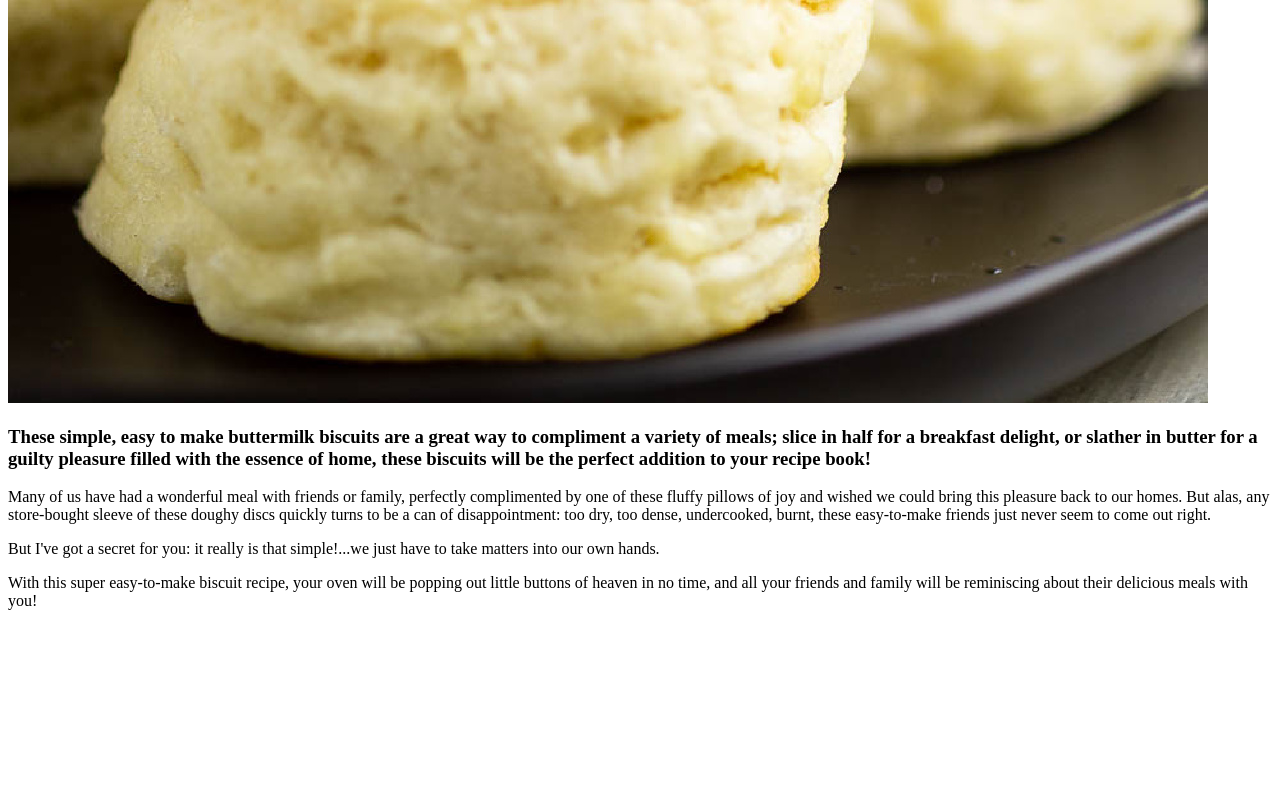
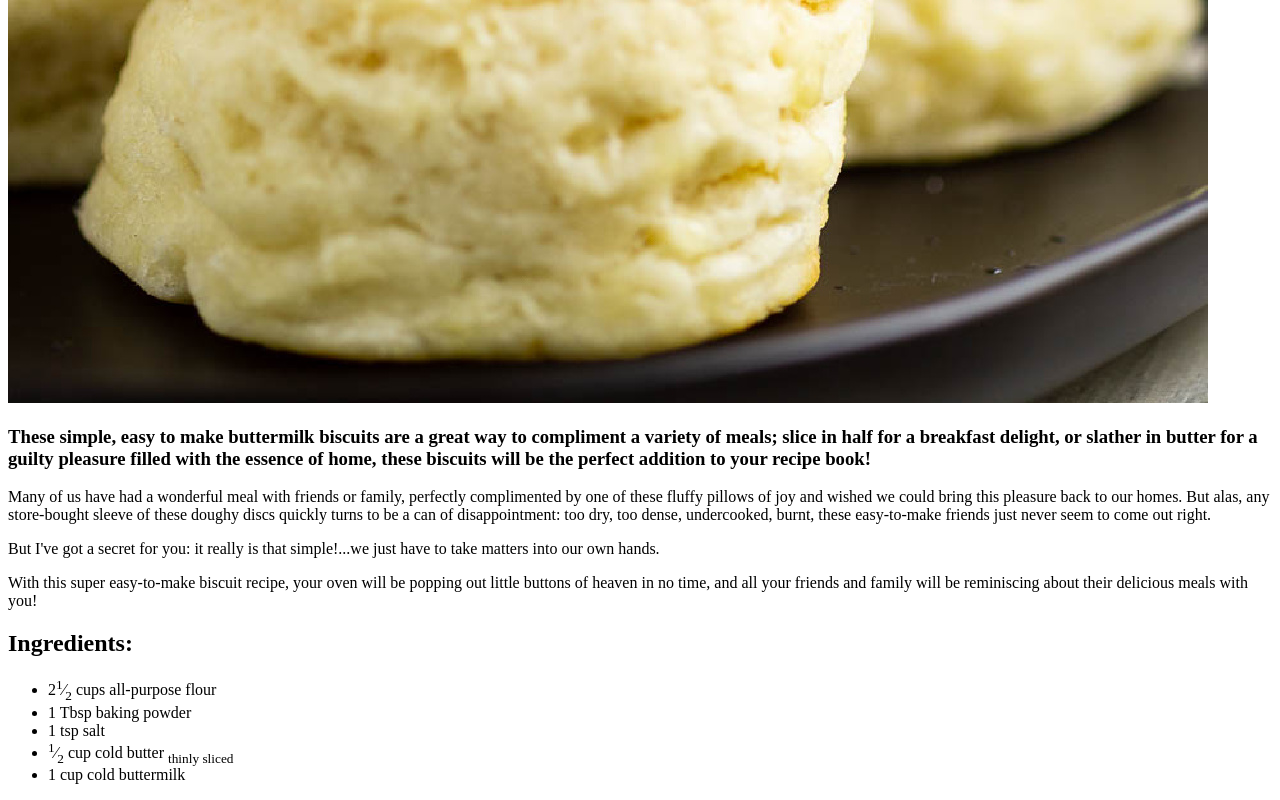
Before and after one commit to angelocean-net/recipes, a plain HTML site: page recipe-pages/buttermilk_biscuits.html in a window 1280 px wide. Shown: the part 877-1677 px from the top of the page. Before the commit the page ends 1503 px from the top, so only its background shows below. Drawn offline with Linux system fonts and the light colour scheme.

Commit message:
feat: Add "Ingredients" to Biscuit recipe

```diff
--- a/recipe-pages/buttermilk_biscuits.html
+++ b/recipe-pages/buttermilk_biscuits.html
@@ -14,5 +14,14 @@
 		<p>Many of us have had a wonderful meal with friends or family, perfectly complimented by one of these fluffy pillows of joy and wished we could bring this pleasure back to our homes. But alas, any store-bought sleeve of these doughy discs quickly turns to be a can of disappointment: too dry, too dense, undercooked, burnt, these easy-to-make friends just never seem to come out right.</p>
 		<p>But I've got a secret for you: it really is that simple!...we just have to take matters into our own hands.</p>
 		<p>With this super easy-to-make biscuit recipe, your oven will be popping out little buttons of heaven in no time, and all your friends and family will be reminiscing about their delicious meals with you!</p>
+
+		<h2>Ingredients:</h2>
+		<ul>
+			<li>2<sup>1</sup>&frasl;<sub>2</sub> cups all-purpose flour</li>
+			<li>1 Tbsp baking powder</li>
+			<li>1 tsp salt</li>
+			<li><sup>1</sup>&frasl;<sub>2</sub> cup cold butter <sub>thinly sliced</sub></li>
+			<li>1 cup cold buttermilk</li>
+		</ul>
 	</body>
 </html>
```
